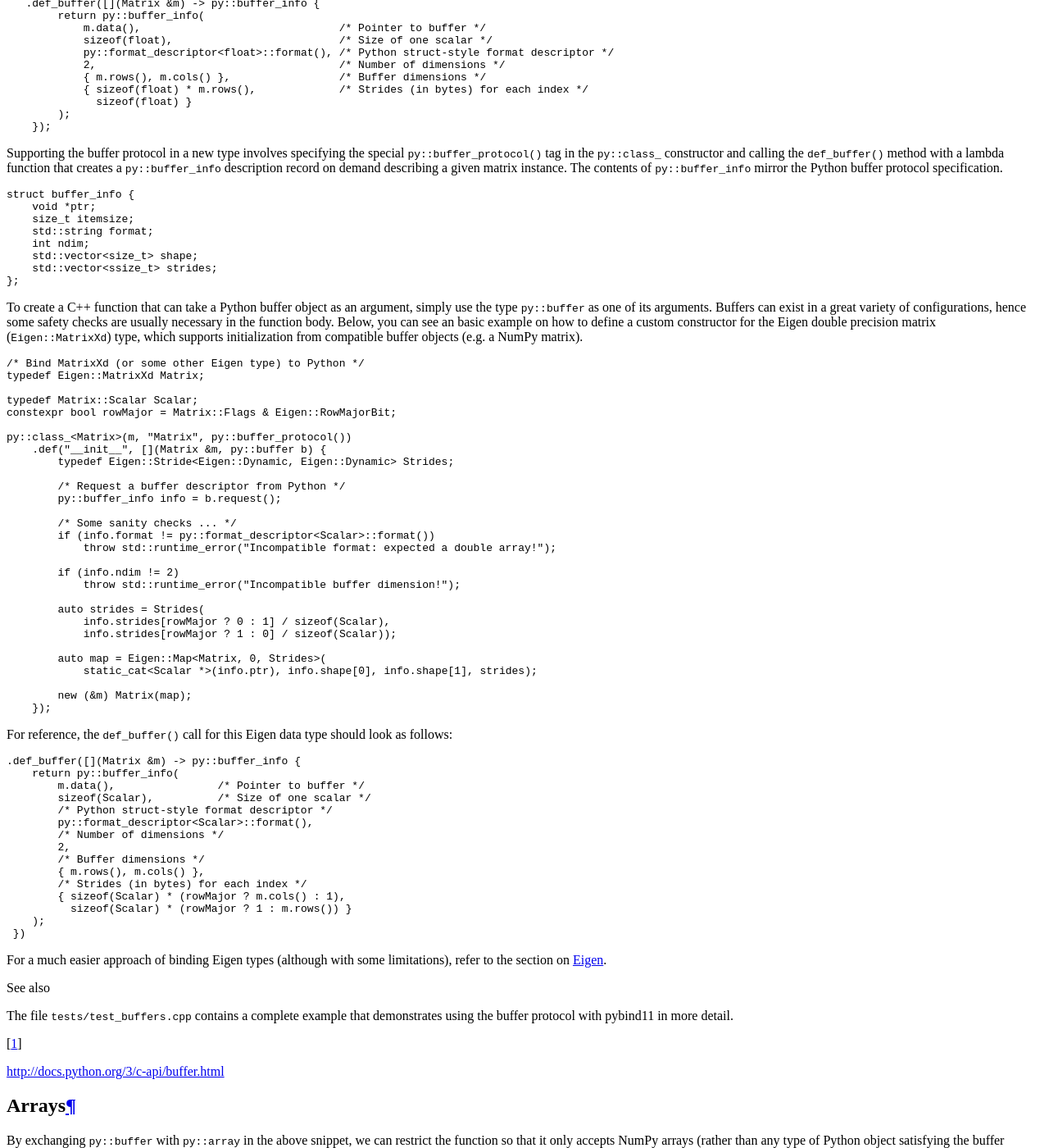
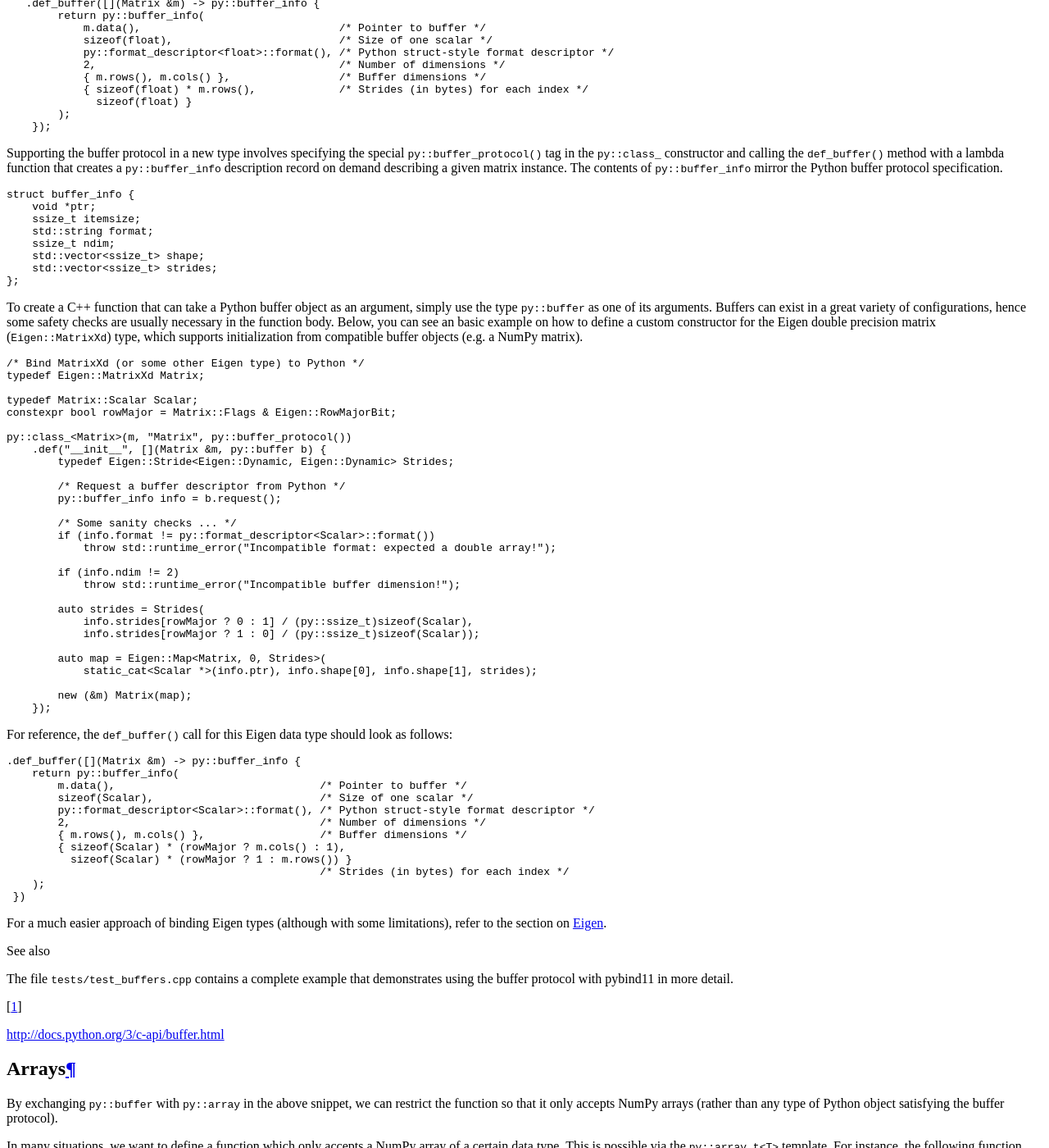
Before and after one commit to pybind/pybind11, a Sphinx documentation site: the page built from docs/advanced/pycpp/numpy.rst, in a window 1280 px wide and 1400 px high, scrolled down 1175 px. Shown: the whole window at 82% size. Built offline with Sphinx 7.4.7 and the Read the Docs theme 2.0.0, drawn with Linux system fonts in a browser that asks for light colours; pages that are not in the unit, such as notebooks, are missing from menus; some of the changed text lies outside the part shown.

Commit message:
Now `shape`, `size`, `ndims` and `itemsize` are also signed integers.

```diff
--- a/docs/advanced/pycpp/numpy.rst
+++ b/docs/advanced/pycpp/numpy.rst
@@ -57,10 +57,10 @@ specification.
 
     struct buffer_info {
         void *ptr;
-        size_t itemsize;
+        ssize_t itemsize;
         std::string format;
-        int ndim;
-        std::vector<size_t> shape;
+        ssize_t ndim;
+        std::vector<ssize_t> shape;
         std::vector<ssize_t> strides;
     };
 
@@ -95,8 +95,8 @@ buffer objects (e.g. a NumPy matrix).
                 throw std::runtime_error("Incompatible buffer dimension!");
 
             auto strides = Strides(
-                info.strides[rowMajor ? 0 : 1] / sizeof(Scalar),
-                info.strides[rowMajor ? 1 : 0] / sizeof(Scalar));
+                info.strides[rowMajor ? 0 : 1] / (py::ssize_t)sizeof(Scalar),
+                info.strides[rowMajor ? 1 : 0] / (py::ssize_t)sizeof(Scalar));
 
             auto map = Eigen::Map<Matrix, 0, Strides>(
                 static_cat<Scalar *>(info.ptr), info.shape[0], info.shape[1], strides);
@@ -111,17 +111,14 @@ as follows:
 
     .def_buffer([](Matrix &m) -> py::buffer_info {
         return py::buffer_info(
-            m.data(),                /* Pointer to buffer */
-            sizeof(Scalar),          /* Size of one scalar */
-            /* Python struct-style format descriptor */
-            py::format_descriptor<Scalar>::format(),
-            /* Number of dimensions */
-            2,
-            /* Buffer dimensions */
-            { m.rows(), m.cols() },
-            /* Strides (in bytes) for each index */
+            m.data(),                                /* Pointer to buffer */
+            sizeof(Scalar),                          /* Size of one scalar */
+            py::format_descriptor<Scalar>::format(), /* Python struct-style format descriptor */
+            2,                                       /* Number of dimensions */
+            { m.rows(), m.cols() },                  /* Buffer dimensions */
             { sizeof(Scalar) * (rowMajor ? m.cols() : 1),
               sizeof(Scalar) * (rowMajor ? 1 : m.rows()) }
+                                                     /* Strides (in bytes) for each index */
         );
      })
 
@@ -321,17 +318,17 @@ where ``N`` gives the required dimensionality of the array:
     m.def("sum_3d", [](py::array_t<double> x) {
         auto r = x.unchecked<3>(); // x must have ndim = 3; can be non-writeable
         double sum = 0;
-        for (size_t i = 0; i < r.shape(0); i++)
-            for (size_t j = 0; j < r.shape(1); j++)
-                for (size_t k = 0; k < r.shape(2); k++)
+        for (ssize_t i = 0; i < r.shape(0); i++)
+            for (ssize_t j = 0; j < r.shape(1); j++)
+                for (ssize_t k = 0; k < r.shape(2); k++)
                     sum += r(i, j, k);
         return sum;
     });
     m.def("increment_3d", [](py::array_t<double> x) {
         auto r = x.mutable_unchecked<3>(); // Will throw if ndim != 3 or flags.writeable is false
-        for (size_t i = 0; i < r.shape(0); i++)
-            for (size_t j = 0; j < r.shape(1); j++)
-                for (size_t k = 0; k < r.shape(2); k++)
+        for (ssize_t i = 0; i < r.shape(0); i++)
+            for (ssize_t j = 0; j < r.shape(1); j++)
+                for (ssize_t k = 0; k < r.shape(2); k++)
                     r(i, j, k) += 1.0;
     }, py::arg().noconvert());
 
```
Also changed, not shown: 12 other files.
